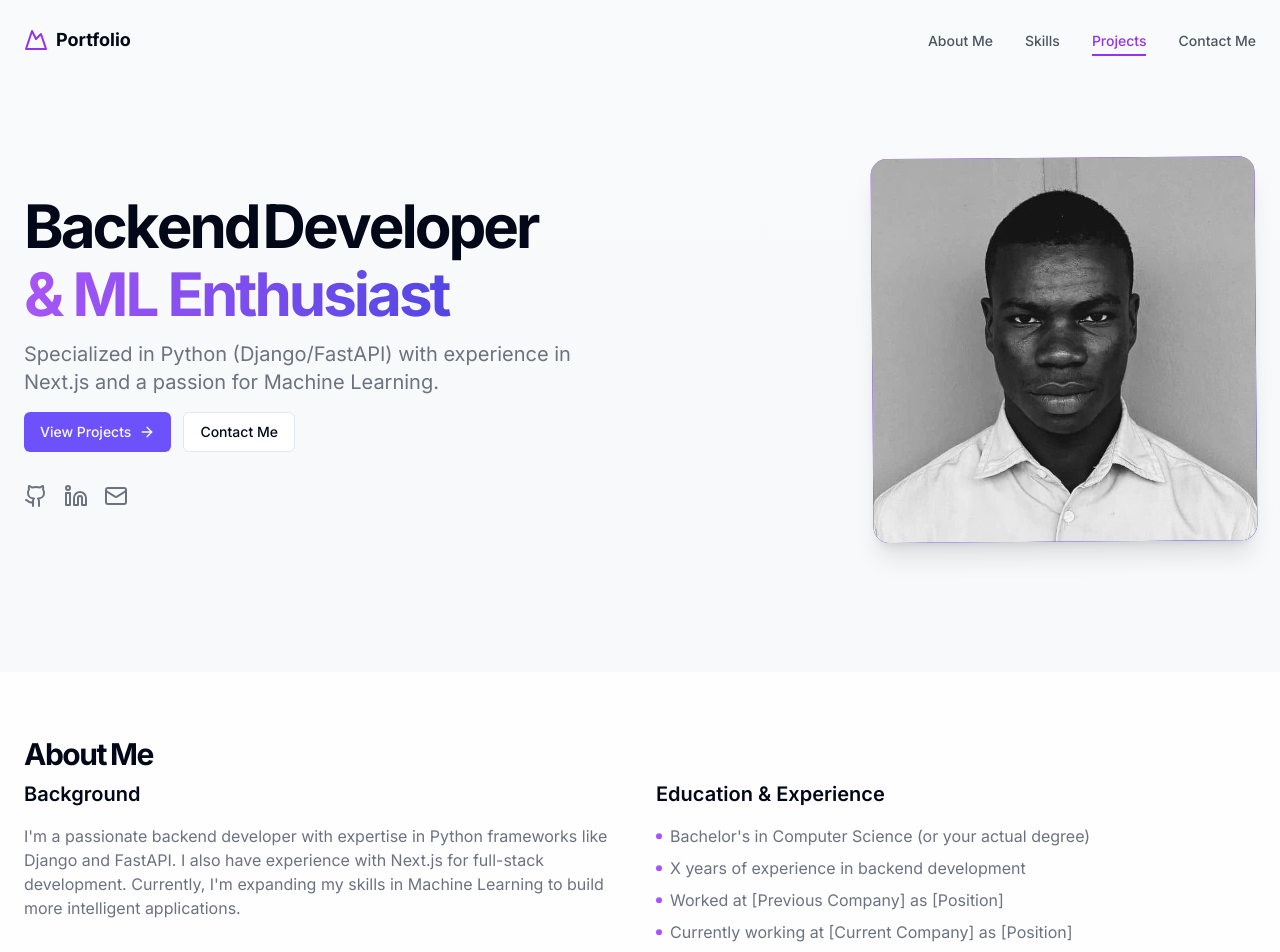
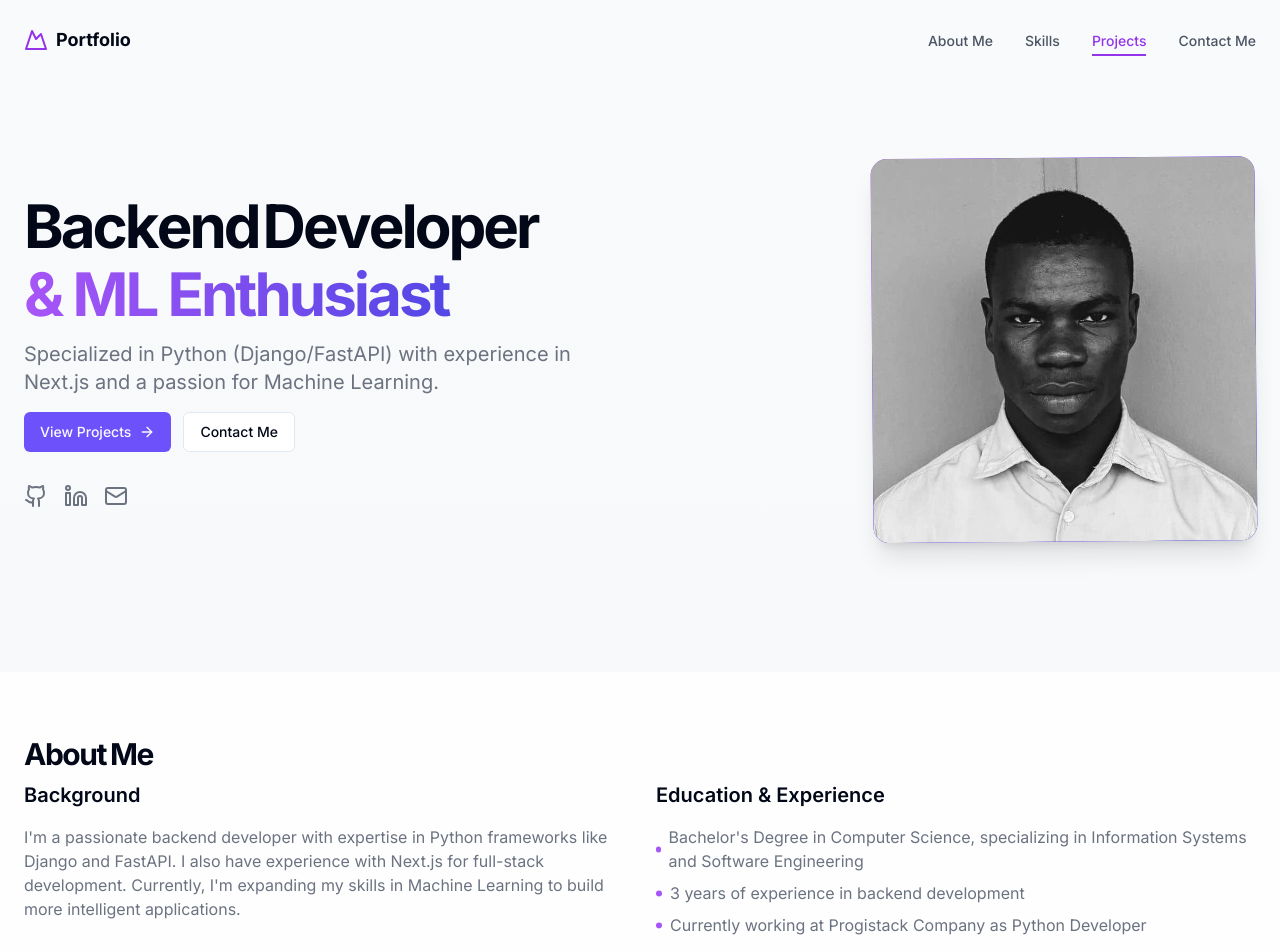
Before and after one commit to skyson-ai/my_portfolio_update, a Next.js app: page / in a window 1280 px wide. Shown: the top 952 px of the page. Built offline with nearby package versions, Linux system fonts and the light colour scheme.

Commit message:
Update page.tsx

```diff
--- a/app/page.tsx
+++ b/app/page.tsx
@@ -124,19 +124,16 @@ export default function Home() {
               <ul className="space-y-2 text-gray-500 dark:text-gray-400">
                 <li className="flex items-center gap-2">
                   <span className="h-1.5 w-1.5 rounded-full bg-purple-500" />
-                  Bachelor's in Computer Science (or your actual degree)
+                  Bachelor's Degree in Computer Science, specializing in Information Systems and Software Engineering
                 </li>
                 <li className="flex items-center gap-2">
-                  <span className="h-1.5 w-1.5 rounded-full bg-purple-500" />X years of experience in backend
+                  <span className="h-1.5 w-1.5 rounded-full bg-purple-500" />3 years of experience in backend
                   development
                 </li>
+
                 <li className="flex items-center gap-2">
                   <span className="h-1.5 w-1.5 rounded-full bg-purple-500" />
-                  Worked at [Previous Company] as [Position]
-                </li>
-                <li className="flex items-center gap-2">
-                  <span className="h-1.5 w-1.5 rounded-full bg-purple-500" />
-                  Currently working at [Current Company] as [Position]
+                  Currently working at Progistack Company as Python Developer
                 </li>
               </ul>
             </ParallaxSection>
```
